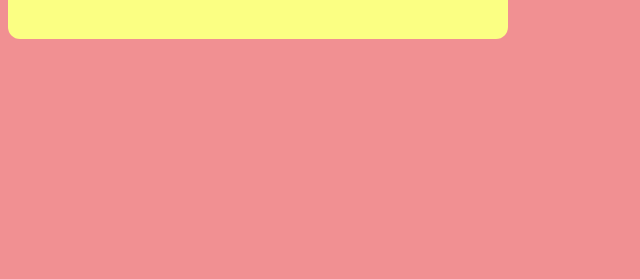
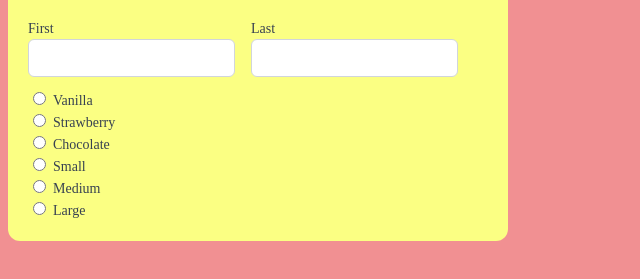
Before and after one commit to Feruzzy07/InputTypes, a plain HTML site: page index.html in a window 1280 px wide. Shown: the part 89-368 px from the top of the page, without its empty margins (0-640 px from the left). Drawn offline with Linux system fonts and the light colour scheme.

Commit message:
initial commit

```diff
--- a/index.html
+++ b/index.html
@@ -9,6 +9,46 @@
     <div class="container">
         <div class="content">
             <h1>Kirby's Sweet Treats</h1>
+            <form>
+                <div class="row">
+                    <div>
+                        <label for="firstname">First</label>
+                        <input id="firstname" name="first_name" type="text">
+                    </div>
+                    <div>
+                        <label for="lastname">Last</label>
+                        <input id="lastname" name="last_name" type="text">
+                    </div>
+                </div>
+                <div>
+                    <div>
+                        <input type="radio" id="vanilla" name="icecream">
+                        <label for="vanilla">Vanilla</label>
+                    </div>
+                    <div>
+                        <input type="radio" id="strawberry" name="icecream">
+                        <label for="vanilla">Strawberry</label>
+                    </div>
+                    <div>
+                        <input type="radio" id="chocolate" name="icecream">
+                        <label for="vanilla">Chocolate</label>
+                    </div>
+                </div>
+                <div>
+                    <div>
+                        <input type="radio" id="small" name="size">
+                        <label for="small">Small</label>
+                    </div>
+                    <div>
+                        <input type="radio" id="medium" name="size">
+                        <label for="small">Medium</label>
+                    </div>
+                    <div>
+                        <input type="radio" id="large" name="size">
+                        <label for="small">Large</label>
+                    </div>
+                </div>
+            </form>
         </div>
     </div>
 
```
